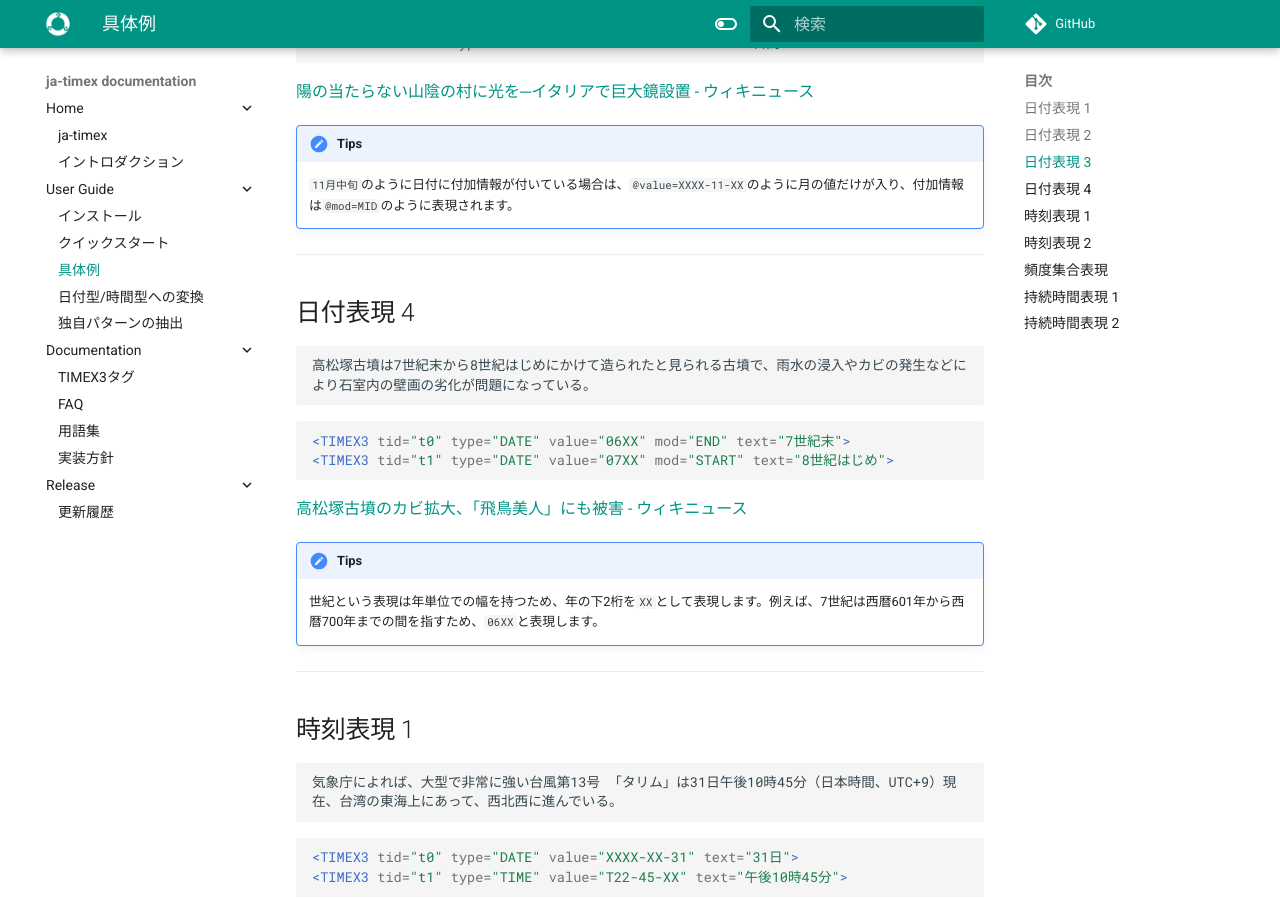
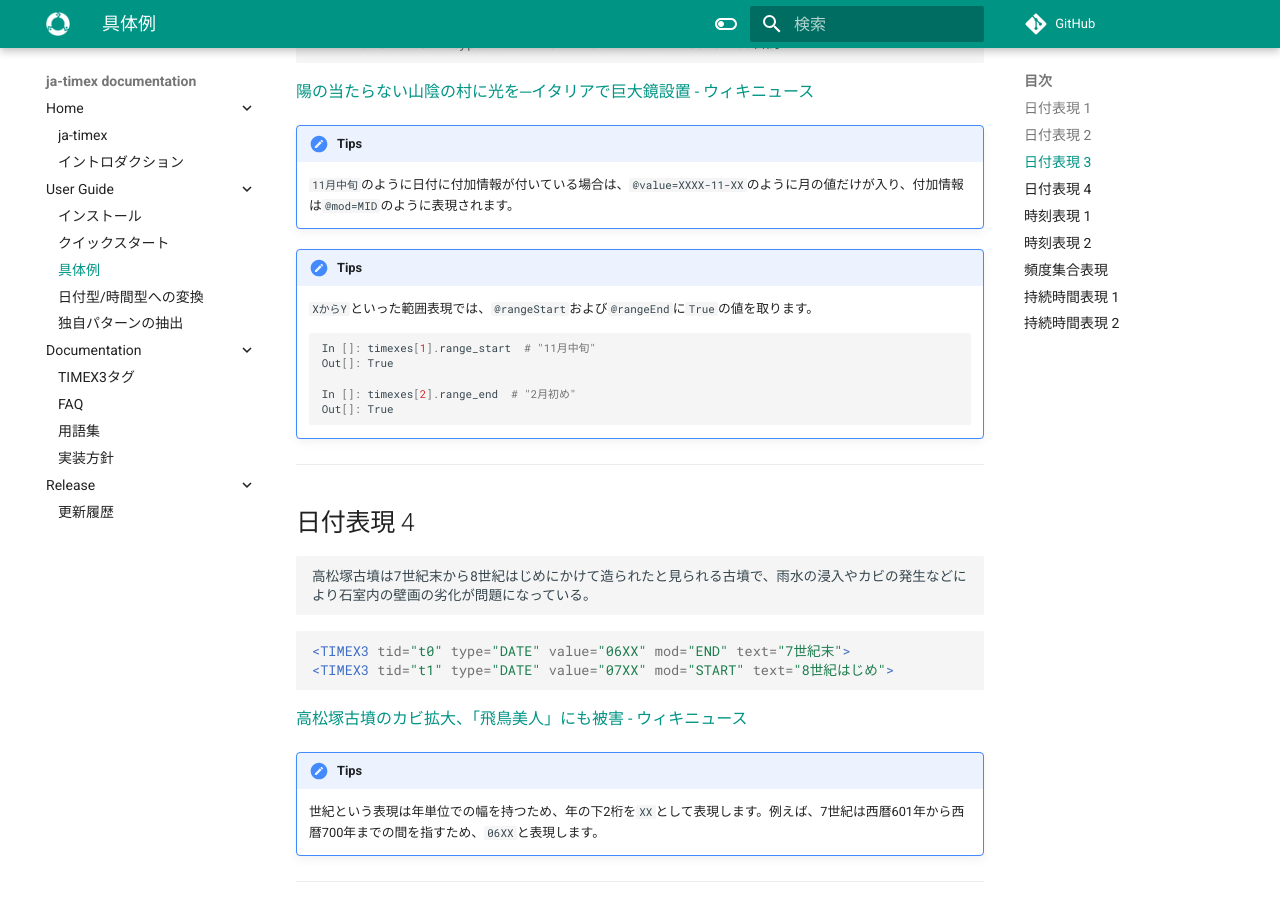
Before and after one commit to yagays/ja-timex, an MkDocs documentation site: the page built from docs/docs/examples.md, in a window 1280 px wide and 900 px high, scrolled down 1172 px. Built offline with MkDocs 1.6.1 and Material for MkDocs 9.7.7, drawn with Linux system fonts in a browser that asks for light colours; comment, search, counter and statistics services are not loaded.

Commit message:
update docs

````diff
--- a/docs/docs/examples.md
+++ b/docs/docs/examples.md
@@ -56,6 +56,17 @@
 
 !!! Tips
     `11月中旬`のように日付に付加情報が付いている場合は、`@value=XXXX-11-XX`のように月の値だけが入り、付加情報は`@mod=MID`のように表現されます。
+
+!!! Tips
+    `XからY`といった範囲表現では、`@rangeStart`および`@rangeEnd`に`True`の値を取ります。
+
+    ```python
+    In []: timexes[1].range_start  # "11月中旬"
+    Out[]: True
+
+    In []: timexes[2].range_end  # "2月初め"
+    Out[]: True
+    ```
 
 ---
 
````
Also changed, not shown: docs/docs/timex3.md (+7 -2 lines).
